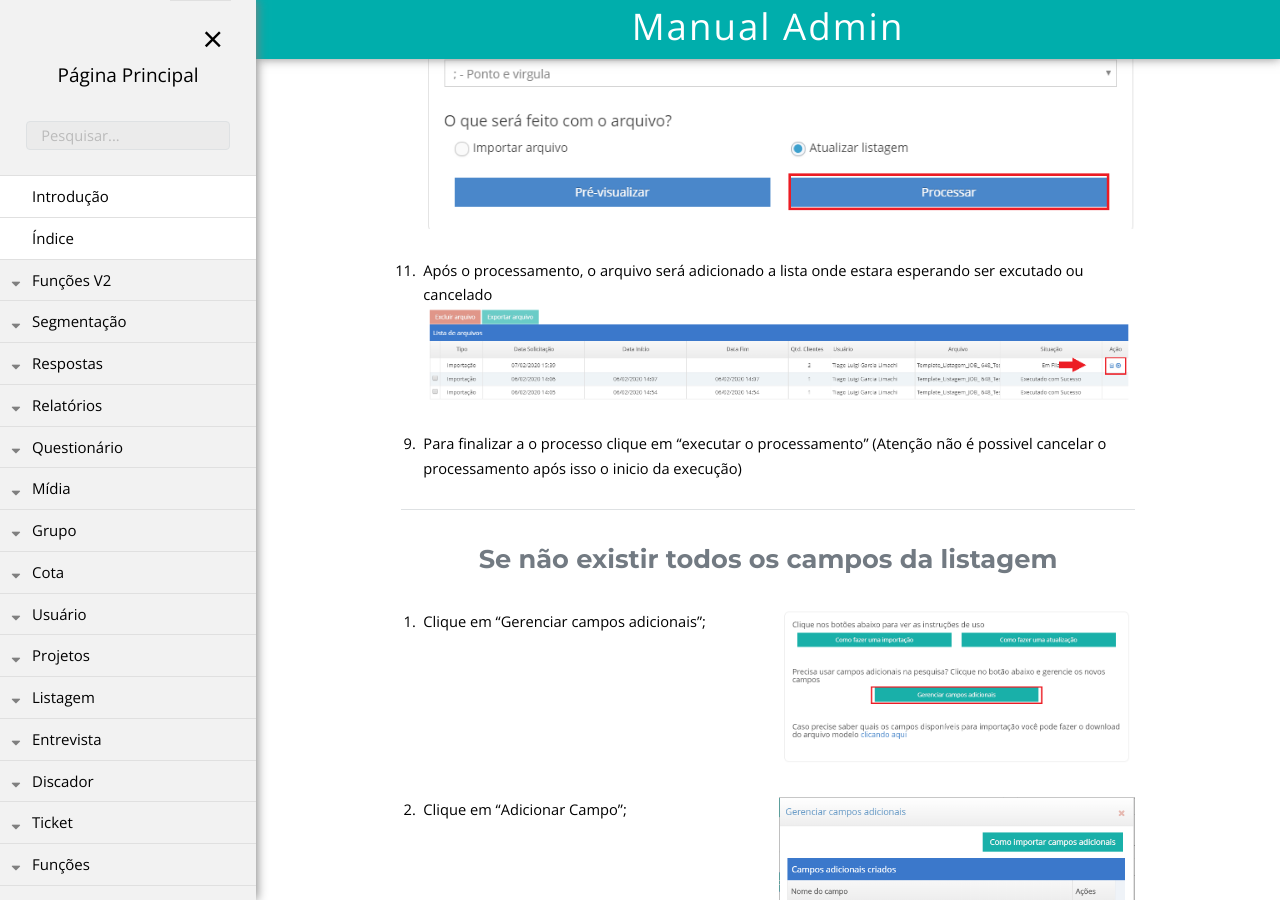
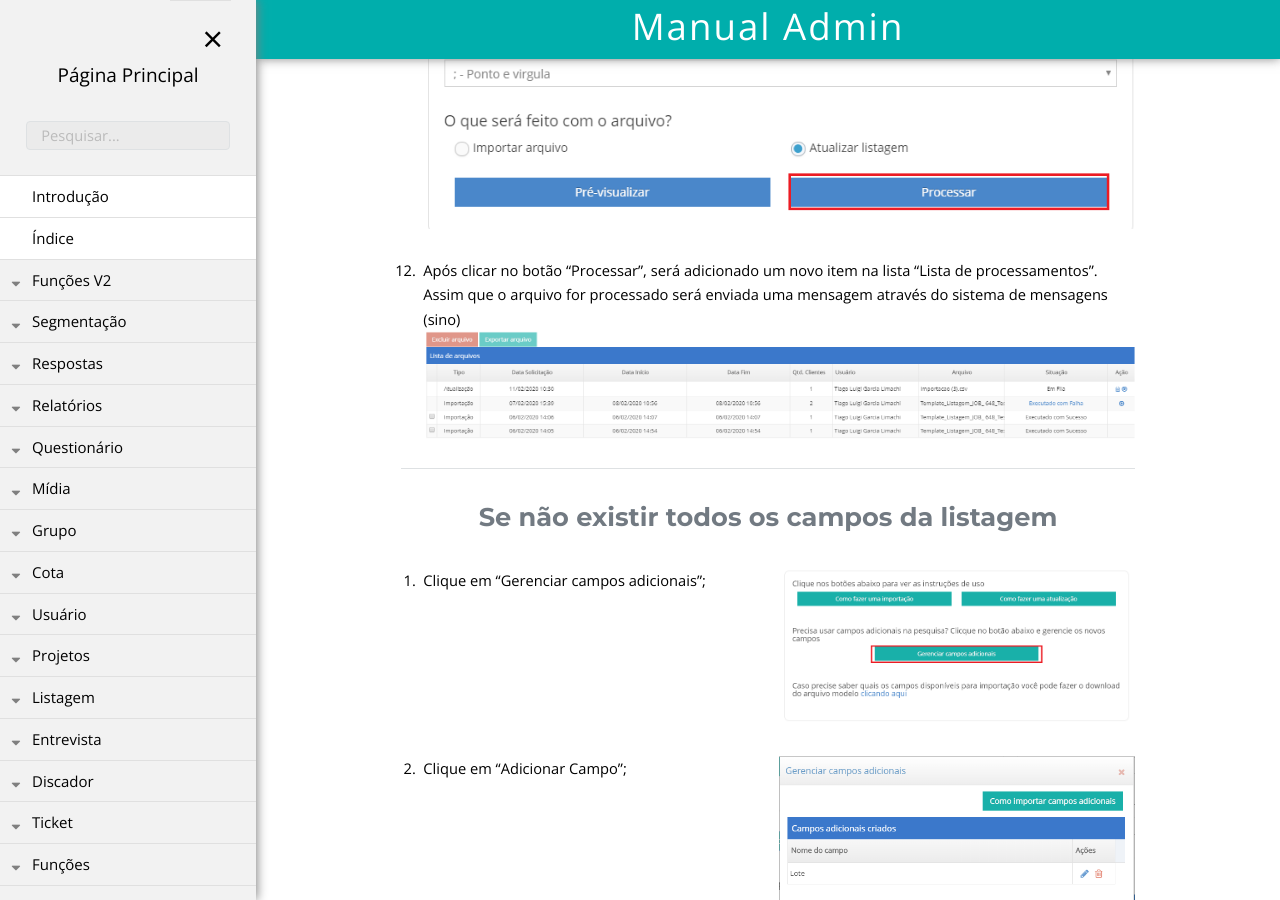
Before and after one commit to rogerio-figueiredo-hsr/hsrtechonline.github.io, a Jekyll site: the page built from _posts/2020-02-07-adicionar-listagem-novo.md, in a window 1280 px wide and 900 px high, scrolled down 2820 px. Built offline with Jekyll 4.4.1, drawn with Linux system fonts in a browser that asks for light colours.

Commit message:
listagem

```diff
--- a/_posts/2020-02-07-adicionar-listagem-novo.md
+++ b/_posts/2020-02-07-adicionar-listagem-novo.md
@@ -50,12 +50,9 @@
 11. Para fazer a importação  do arquivo, clique no botão "Processar"
 ![Imagem de apoio 13]({{"/assets/img/arquivo-processamento-processar.png" | prepend: site.baseurl}})
 
-{:start="11"}
-8. Após o processamento, o arquivo será adicionado a lista onde estara esperando ser excutado ou cancelado
-![Imagem de apoio 10]({{ "/assets/img/instrucoes-listagem-08.png" | prepend: site.baseurl }})
-
-{:start="9"}
-9. Para finalizar a o processo clique em "executar o processamento" (Atenção não é possivel cancelar o processamento após isso o inicio da execução)
+{:start="12"}
+12. Após clicar no botão "Processar", será adicionado um novo item na lista "Lista de processamentos". Assim que o arquivo for processado será enviada uma mensagem através do sistema de mensagens (sino)
+![Imagem de apoio 10]({{ "/assets/img/lista-processamento.png" | prepend: site.baseurl }})
 
 ---
 
```
Also changed, not shown: assets/img/lista-processamento.png (added).
